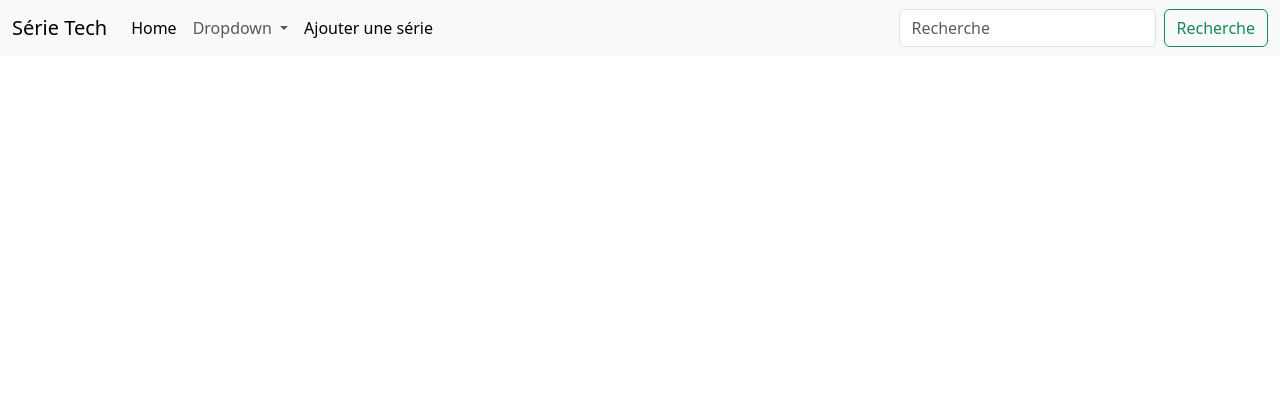
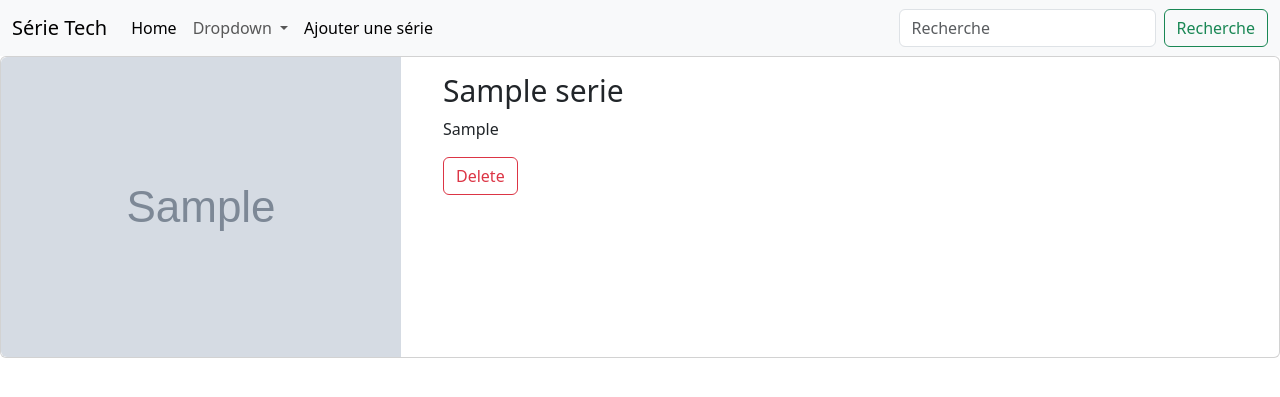
Before and after one commit to irvingqueval/Projet_serietech, a PHP site: page / in a window 1280 px wide. Shown: the top 397 px of the page. Run offline with PHP 8.4, Linux system fonts and the light colour scheme; tables that the repository leaves empty or names only in its code hold one stand-in row (values such as "Sample post"); grey boxes marked "Sample" are stand-in pictures.

Commit message:
main page update

```diff
--- a/index.php
+++ b/index.php
@@ -1,2 +1,25 @@
 <?php
 include "header.php";
+
+$query = "SELECT * FROM serie";
+$statement = $pdo->query($query);
+$series = $statement->fetchAll(PDO::FETCH_ASSOC);
+
+foreach ($series as $serie){
+    ?>
+    <div class="card mb-3" style="max-width: 100;">
+  <div class="row g-0">
+    <div class="col-md-4">
+        <img src="<?=$serie["image_url"] ?>" class="img-fluid rounded-start" alt="...">
+    </div>
+    <div class="col-md-8">
+      <div class="card-body">
+        <h5 class="card-title" style="font-size: 30px;"><?=$serie["name"]?></h5>
+        <p class="card-text"><?=$serie["synopsis"]?></p>
+        <button type="button" class="btn btn-outline-danger">Delete</button>
+      </div>
+    </div>
+  </div>
+</div>
+    <?php
+}
```
Also changed, not shown: form-addserie.php (added), 1 other file.
